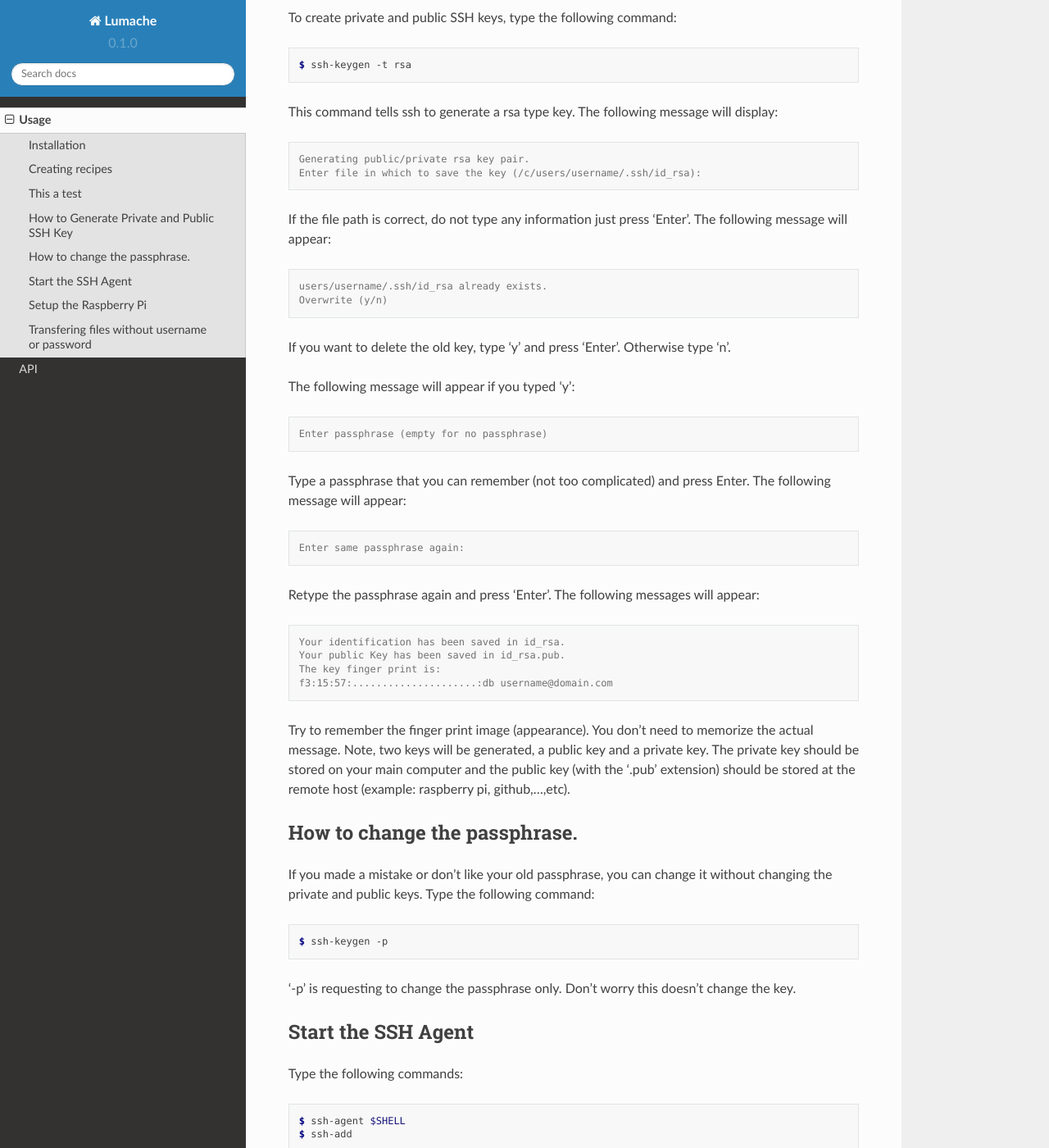
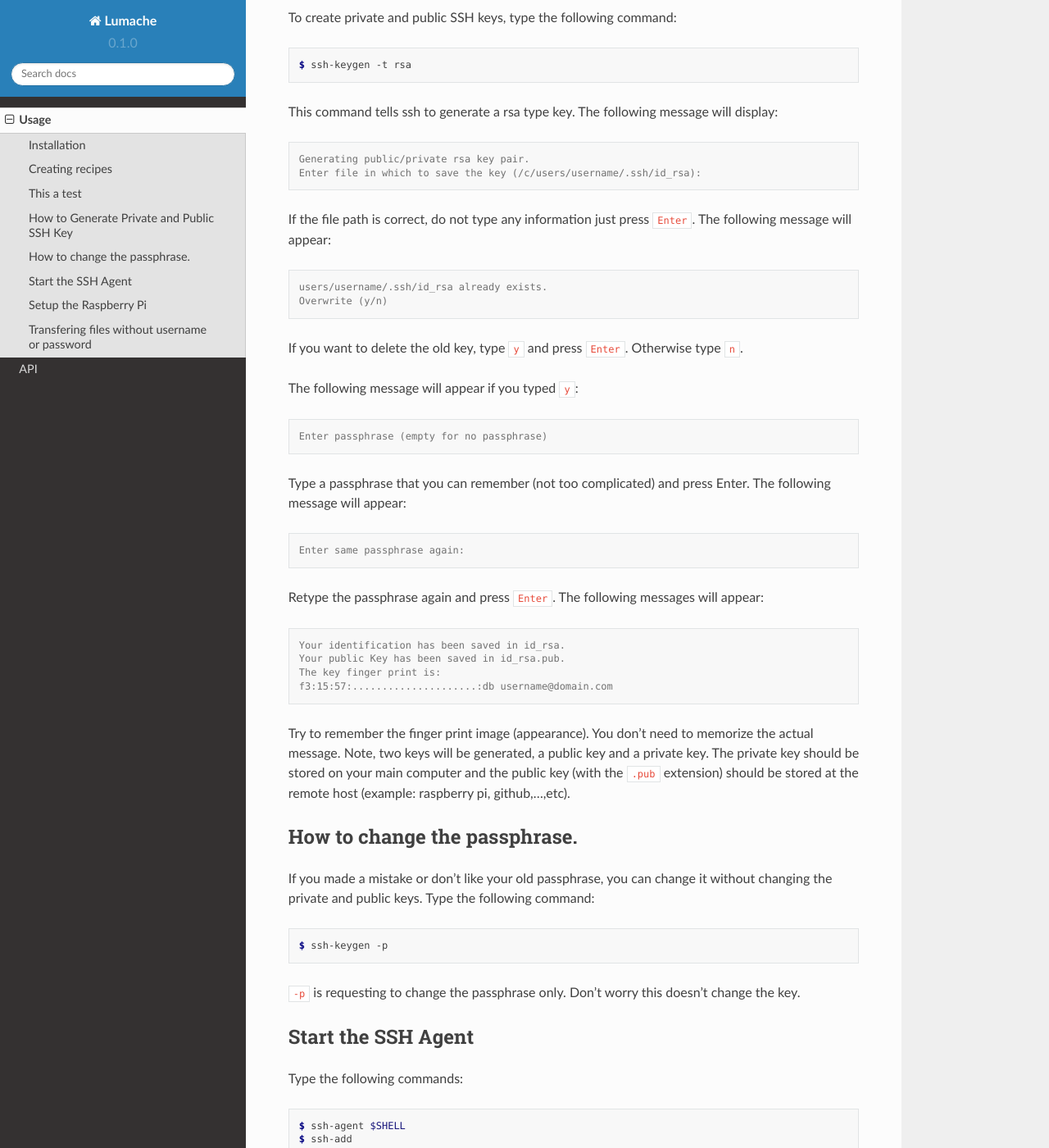
Before and after one commit to ProfRosario/sandbox1_ReadtheDoc, a Sphinx documentation site: the page built from docs/source/usage.rst, in a window 1280 px wide and 1400 px high, scrolled down 1032 px. Shown: the whole window at 82% size. Built offline with Sphinx 7.4.7 and the Read the Docs theme 2.0.0, drawn with Linux system fonts in a browser that asks for light colours; some of the changed text lies outside the part shown.

```diff
--- a/docs/source/usage.rst
+++ b/docs/source/usage.rst
@@ -53,16 +53,16 @@ This command tells ssh to generate a rsa type key. The following message will di
    Enter file in which to save the key (/c/users/username/.ssh/id_rsa):
 
 
-If the file path is correct, do not type any information just press 'Enter'. The following message will appear:
+If the file path is correct, do not type any information just press ``Enter``. The following message will appear:
 
 .. code-block:: console
 
    users/username/.ssh/id_rsa already exists.
    Overwrite (y/n)
 
-If you want to delete the old key, type 'y' and press 'Enter'. Otherwise type 'n'.
+If you want to delete the old key, type ``y`` and press ``Enter``. Otherwise type ``n``.
 
-The following message will appear if you typed 'y':
+The following message will appear if you typed ``y``:
 
 .. code-block:: console
 
@@ -74,7 +74,7 @@ Type a passphrase that you can remember (not too complicated) and press Enter. T
 
    Enter same passphrase again:
 
-Retype the passphrase again and press 'Enter'. The following messages will appear:
+Retype the passphrase again and press ``Enter``. The following messages will appear:
 
 .. code-block:: console
 
@@ -84,7 +84,7 @@ Retype the passphrase again and press 'Enter'. The following messages will appea
    f3:15:57:.....................:db username@domain.com
 
 Try to remember the finger print image (appearance). You don't need to memorize the actual message.
-Note, two keys will be generated, a public key and a private key. The private key should be stored on your main computer and the public key (with the '.pub' extension) should be stored at the remote host (example: raspberry pi, github,...,etc).
+Note, two keys will be generated, a public key and a private key. The private key should be stored on your main computer and the public key (with the ``.pub`` extension) should be stored at the remote host (example: raspberry pi, github,...,etc).
 
 How to change the passphrase.
 -----------------------------
@@ -94,7 +94,7 @@ If you made a mistake or don't like your old passphrase, you can change it witho
 
    $ ssh-keygen -p
 
-'-p' is requesting to change the passphrase only. Don't worry this doesn't change the key.
+``-p`` is requesting to change the passphrase only. Don't worry this doesn't change the key.
 
 
 Start the SSH Agent
@@ -122,7 +122,7 @@ Copy your public ssh key to your  ~/.ssh folder. In the .ssh folder, you should
 
    $ touch authorized_keys
 
-"touch" is a Linux command that creates a blank text file with nothing inside.
+``touch`` is a Linux command that creates a blank text file with nothing inside.
 
 Next type the following command to append the public key to your authorized_keys file on the Pi, sending it over SSH:
 
```
